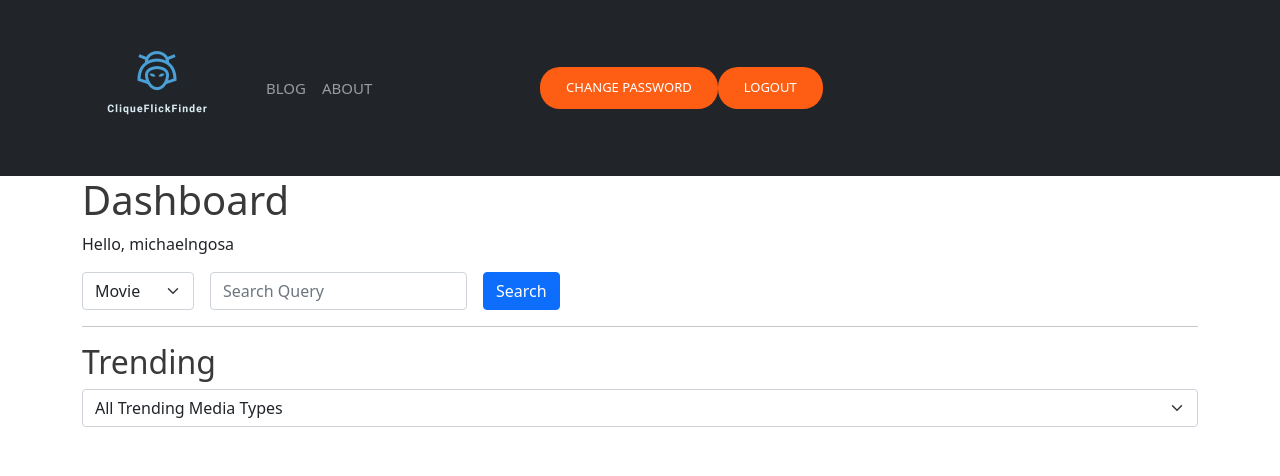
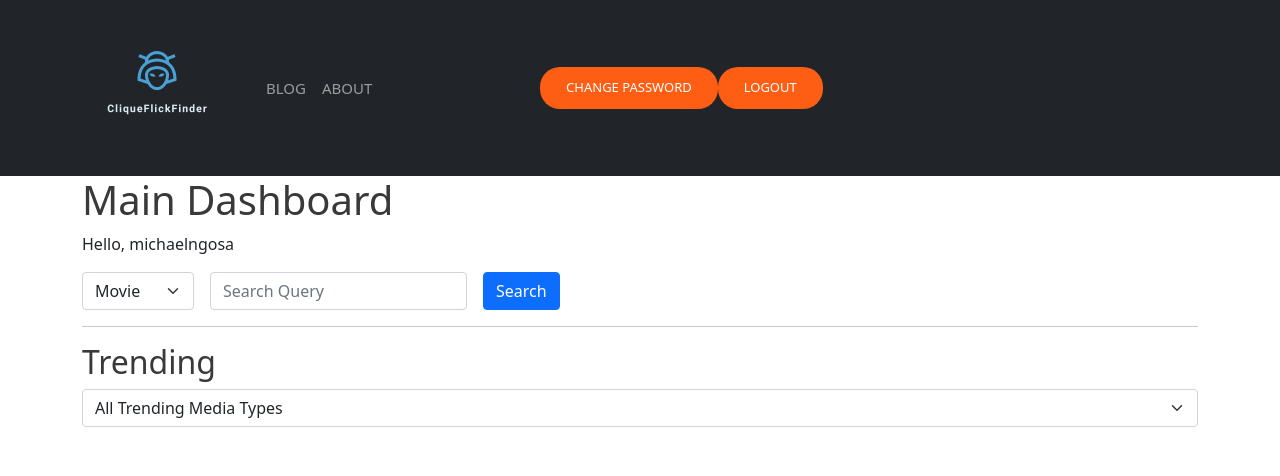
Before and after one commit to michaelngosa/clickflickfinder, a Django app: page / in a window 1280 px wide. Shown: the top 476 px of the page. Run offline with Django 4.2, Linux system fonts and the light colour scheme; a user stored in the database is signed in; data that the repository does not hold is empty; some libraries are stand-ins or nearby versions.

```diff
--- a/mainapp/templates/registration/dashboard.html
+++ b/mainapp/templates/registration/dashboard.html
@@ -5,7 +5,7 @@
 {% endblock %}
 
 {% block main %}
-    <h1>Dashboard</h1>
+    <h1>Main Dashboard</h1>
     <p>Hello, {{ request.user.username }}<p>
 
     <form action="/search/" method="get" class="row g-3">
```
